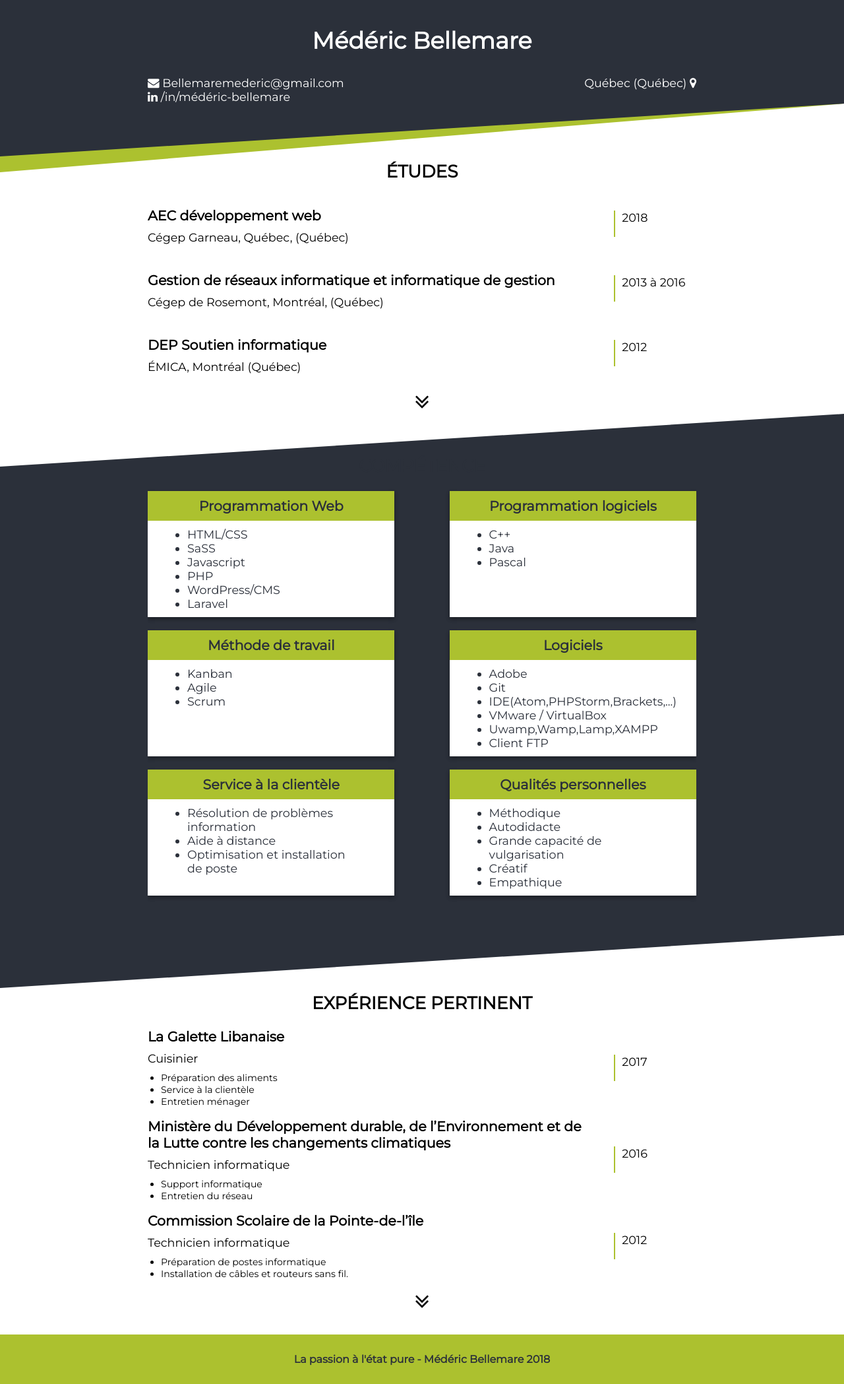
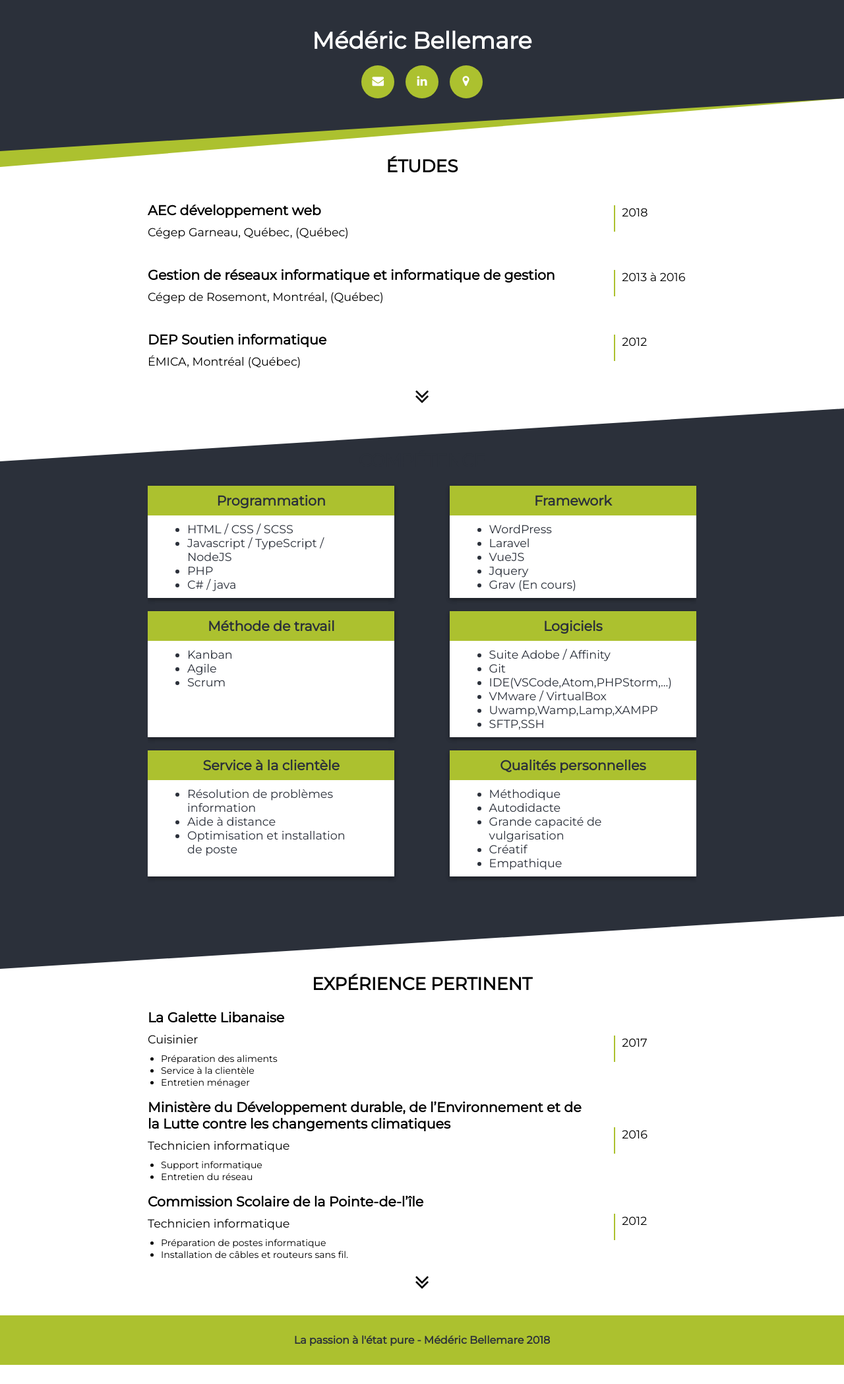
Before and after one commit to BellemareMederic/CV, a PHP site: page /index.html in a window 1280 px wide. Shown: the whole page at 66% size. After the commit the page ends 2068 px from the top, so only its background shows below. Run offline with PHP 8.4, Linux system fonts and the light colour scheme; some libraries are stand-ins or nearby versions.

Commit message:
Modification du style

```diff
--- a/css/style.css
+++ b/css/style.css
@@ -2417,26 +2465,36 @@ header {
   @media (min-width: 768px) {
     header {
       padding: 5vh 0 0; } }
-  header .infoGeneral {
-    display: flex;
-    flex-wrap: wrap;
-    flex-direction: row;
-    justify-content: space-between; }
-  header ul {
-    list-style: none;
-    margin: 0;
-    padding: 0; }
+  header h1 {
+    padding: 0 0 2vh;
+    text-align: center;
+    margin: 0; }
+  header .social_list {
+    max-width: 200px;
+    margin: 0 auto; }
+    header .social_list ul {
+      display: flex;
+      flex-wrap: nowrap;
+      flex-direction: row;
+      justify-content: space-around; }
+      header .social_list ul li {
+        background-color: #ACC12F;
+        height: 50px;
+        width: 50px;
+        border-radius: 50%;
+        overflow: hidden; }
+        header .social_list ul li a {
+          display: flex;
+          align-items: center;
+          justify-content: center;
+          height: 100%;
+          width: 100%; }
   header a {
     color: #fff; }
     header a:hover {
       color: #fff; }
     header a:active, header a:visited {
-      color: #c1c1c1; }
-
-h1 {
-  padding: 0 0 4vh;
-  text-align: center;
-  margin: 0; }
+      color: #fafafa; }
 
 footer {
   display: flex;
--- a/index.html
+++ b/index.html
@@ -1,6 +1,6 @@
-
 <!doctype html>
 <html lang="fr">
+
 <head>
   <meta charset="UTF-8">
   <meta name="viewport"
@@ -9,25 +9,37 @@
   <meta name="theme-color" content="#2CBA30">
   <meta name="mobile-web-app-capable" content="yes">
   <meta name="apple-mobile-web-app-capable" content="yes">
-  <title>Médéric Bellemare</title>
+  <title>CV - Médéric Bellemare</title>
   <link rel="stylesheet" href="css/style.css">
 </head>
+
 <body>
 
   <header>
     <div class="container">
       <h1>Médéric Bellemare</h1>
-    <div class="infoGeneral">
+      <div class="social_list">
         <ul>
-        <li><span class="fa fa-envelope"></span> <a href="mailto:Bellemaremederic@gmail.com">Bellemaremederic@gmail.com</a></li>
-        <li><span class="fa fa-linkedin"></span> <a href="https://www.linkedin.com/in/m%C3%A9d%C3%A9ric-bellemare">/in/médéric-bellemare</a></li>
-      </ul>
-      <ul>
-        <li><a href="https://www.google.ca/maps/dir/46.7833354,-71.2488814//@46.7833232,-71.2499742,18z/data=!4m2!4m1!3e3" target="_blank">Québec (Québec) </a><span class="fa fa-map-marker"></span></li>
+          <li>
+            <a href="mailto:Bellemaremederic@gmail.com">
+              <span class="social_list__icon fa fa-envelope"></span>
+            </a>
+          </li>
+          <li>
+            <a target="_blank" href="https://www.linkedin.com/in/m%C3%A9d%C3%A9ric-bellemare">
+              <span class="social_list__icon fa fa-linkedin"></span>
+            </a>
+          </li>
+          <li>
+            <a target="_blank" href="https://www.google.com/maps/place/Qu%C3%A9bec,+QC+G1S/@46.7863825,-71.2555777,14.38z/data=!4m5!3m4!1s0x4cb8969059f6a5a5:0x5246738bae3a4b2d!8m2!3d46.7904778!4d-71.2484323">
+              <span class="social_list__icon fa fa-map-marker"></span>
+            </a>
+          </li>
         </ul>
       </div>
     </div>
-</header>  <section id="etudes">
+  </header>
+  <section id="etudes">
     <div class="triangle2"></div>
     <div class="triangle"></div>
 
@@ -82,22 +94,22 @@
       <h2 class="titreSection">Compétence</h2>
       <div class="flex">
         <div class="card">
-                <h3>Programmation Web</h3>
+          <h3>Programmation</h3>
           <ul>
-                    <li>HTML/CSS</li>
-                    <li>SaSS</li>
-                    <li>Javascript</li>
+            <li>HTML / CSS / SCSS</li>
+            <li>Javascript / TypeScript / NodeJS</li>
             <li>PHP</li>
-                    <li>WordPress/CMS</li>
-                    <li>Laravel</li>
+            <li>C# / java</li>
           </ul>
         </div>
         <div class="card">
-                <h3>Programmation logiciels</h3>
+          <h3>Framework</h3>
           <ul>
-                    <li>C++</li>
-                    <li>Java</li>
-                    <li>Pascal</li>
+            <li>WordPress</li>
+            <li>Laravel</li>
+            <li>VueJS</li>
+            <li>Jquery</li>
+            <li>Grav (En cours) </li>
           </ul>
         </div>
         <div class="card">
@@ -112,12 +124,12 @@
         <div class="card">
           <h3>Logiciels</h3>
           <ul>
-                    <li>Adobe</li>
+            <li>Suite Adobe / Affinity</li>
             <li>Git</li>
-                    <li>IDE(Atom,PHPStorm,Brackets,...)</li>
+            <li>IDE(VSCode,Atom,PHPStorm,...)</li>
             <li>VMware / VirtualBox</li>
             <li>Uwamp,Wamp,Lamp,XAMPP</li>
-                    <li>Client FTP</li>
+            <li>SFTP,SSH</li>
           </ul>
         </div>
         <div class="card">
@@ -162,7 +174,8 @@
         </li>
         <li class="infoline">
           <div class="info">
-          <h3>Ministère du Développement durable, de l’Environnement et de la Lutte contre les changements climatiques</h3>
+            <h3>Ministère du Développement durable, de l’Environnement et de la Lutte contre les changements climatiques
+            </h3>
             <p>Technicien informatique</p>
             <ul>
               <li>Support informatique</li>
@@ -227,4 +240,5 @@
   <script src="https://cdnjs.cloudflare.com/ajax/libs/jquery/3.2.1/jquery.min.js"></script>
   <script src="js/main.js"></script>
 </body>
+
 </html>
--- a/sass/_competence.scss
+++ b/sass/_competence.scss
@@ -20,6 +20,9 @@
     box-shadow: 0 3px 6px rgba(0,0,0,0.16), 0 3px 6px rgba(0,0,0,0.23);
     &:hover{
       box-shadow: 0 14px 28px rgba(0,0,0,0.25), 0 10px 10px rgba(0,0,0,0.22);
+    }
+    @include print{
+      box-shadow: none;
     }
     @include tablet{
       width: 45%;
--- a/sass/_etudes.scss
+++ b/sass/_etudes.scss
@@ -23,60 +23,3 @@
     }
   }
 }
-.infoline{
-  position: relative;
-  flex-shrink: 1;
-  display: flex;
-  flex-direction: row;
-  justify-content: space-between;
-  align-items: center;
-  margin-bottom: 2vh;
-  .info{
-    width: 100%;
-    h3{
-      margin:2vh 0 0 0;
-    }
-    p{
-      margin:10px 0;
-    }
-    ul{
-      list-style:disc;
-      padding-left: 20px;
-      font-size: 0.8em;
-    }
-    @include small{
-      width: 80%;
-    }
-  }
-  .date{
-    flex-shrink: 0;
-    // display: none;
-    // height: 40px;
-
-    width: 10%;
-    @include small{
-      display: block;
-      height: 40px;
-      width: 15%;
-      border-left: 2px solid $border__color;
-    }
-    p{
-      margin:0 5px;
-      @include small{
-        margin:0 10px;
-      }
-    }
-  }
-  &::after{
-    position: absolute;
-    margin-top:2vh;
-    bottom:-2vh;
-    left:0;
-    content:"";
-    width: 100vw;
-    border-bottom:2px lighten($border__color, 40%) solid;
-    @include small{
-      display: none;
-    }
-  }
-}
--- a/sass/_experience.scss
+++ b/sass/_experience.scss
@@ -26,12 +26,4 @@
       margin:0;
     }
   }
-  .date{
-    @include small{
-      display: block;
-      height: 40px;
-      width: 15%;
-      border-left: 2px solid $border__color;
-    }
-  }
 }
--- a/sass/_general.scss
+++ b/sass/_general.scss
@@ -88,3 +88,61 @@ section {
   }
 
 }
+
+.infoline{
+  position: relative;
+  flex-shrink: 1;
+  display: flex;
+  flex-direction: row;
+  justify-content: space-between;
+  align-items: center;
+  margin-bottom: 2vh;
+  .info{
+    width: 100%;
+    h3{
+      margin:2vh 0 0 0;
+    }
+    p{
+      margin:10px 0;
+    }
+    ul{
+      list-style:disc;
+      padding-left: 20px;
+      font-size: 0.8em;
+    }
+    @include small{
+      width: 80%;
+    }
+  }
+  .date{
+    flex-shrink: 0;
+    // display: none;
+    // height: 40px;
+
+    width: 10%;
+    @include small{
+      display: block;
+      height: 40px;
+      width: 15%;
+      border-left: 2px solid $border__color;
+    }
+    p{
+      margin:0 5px;
+      @include small{
+        margin:0 10px;
+      }
+    }
+  }
+  &::after{
+    position: absolute;
+    margin-top:2vh;
+    bottom:-2vh;
+    left:0;
+    content:"";
+    width: 100vw;
+    border-bottom:2px lighten($border__color, 40%) solid;
+    @include small{
+      display: none;
+    }
+  }
+}
--- a/sass/_header.scss
+++ b/sass/_header.scss
@@ -1,34 +1,50 @@
-header{
+header {
   background-color: $Header_bg_Color;
-  color:$Header_font_Color;
-  padding:$Section_mobile_Padding;
-  @include tablet{
-    padding:5vh 0 0;
+  color: $Header_font_Color;
+  padding: $Section_mobile_Padding;
+  @include tablet {
+    padding: 5vh 0 0;
   }
-  .infoGeneral{
-    display: flex;
-    flex-wrap: wrap;
-    flex-direction: row;
-    justify-content: space-between;
+  h1 {
+    padding: 0 0 2vh;
+    text-align: center;
+    margin: 0;
   }
-  ul{
-    list-style: none;
-    margin:0;
-    padding:0;
+
+  .social_list {
+    // width: 30vw;
+    // min-width: calc(50px*3);
+    max-width: 200px;
+    margin: 0 auto;
+    ul {
+      display: flex;
+      flex-wrap: nowrap;
+      flex-direction: row;
+      justify-content: space-around;
+      li {
+        background-color: $couleur_heading;
+        height: 50px;
+        width: 50px;
+        border-radius: 50%;
+        overflow: hidden;
+        a{
+          display: flex;
+          align-items: center;
+          justify-content: center;
+          height: 100%;
+          width: 100%;
+        }
+      }
+    }
   }
-  a{
-    color:$Header_link_Color;
-    &:hover{
-      color:$Header_link_OverColor;
+  a {
+    color: $Header_link_Color;
+    &:hover {
+      color: $Header_link_OverColor;
     }
-    &:active,&:visited{
-      color:$Header_link_ActiveColor;
+    &:active,
+    &:visited {
+      color: $Header_link_ActiveColor;
     }
   }
 }
-
-h1{
-  padding: 0 0 4vh;
-  text-align: center;
-  margin:0;
-}
--- a/sass/_variable.scss
+++ b/sass/_variable.scss
@@ -1,3 +1,8 @@
+/*Couleur par default*/
+$couleur_primaire:#2b303a;
+$couleur_secondaire:#fff;
+$couleur_heading: #ACC12F;
+
 /*General option*/
 $Section_mobile_Padding:4vh 0;
 $Section_tablet_Padding:5vh 0;
@@ -6,7 +11,7 @@ $Section_tablet_Padding:5vh 0;
   $Header_font_Color: #fff !default;
   $Header_link_Color:#fff !default;
   $Header_link_OverColor:#fff !default;
-  $Header_link_ActiveColor: #c1c1c1 !default;
+  $Header_link_ActiveColor: #fafafa !default;
 /*------------------*/
 
 /*Couleur de section 1 Étude*/
```
Also changed, not shown: other parts of css/style.css (+51 -53 lines). Lines whose indentation alone changed are shown as unchanged.
